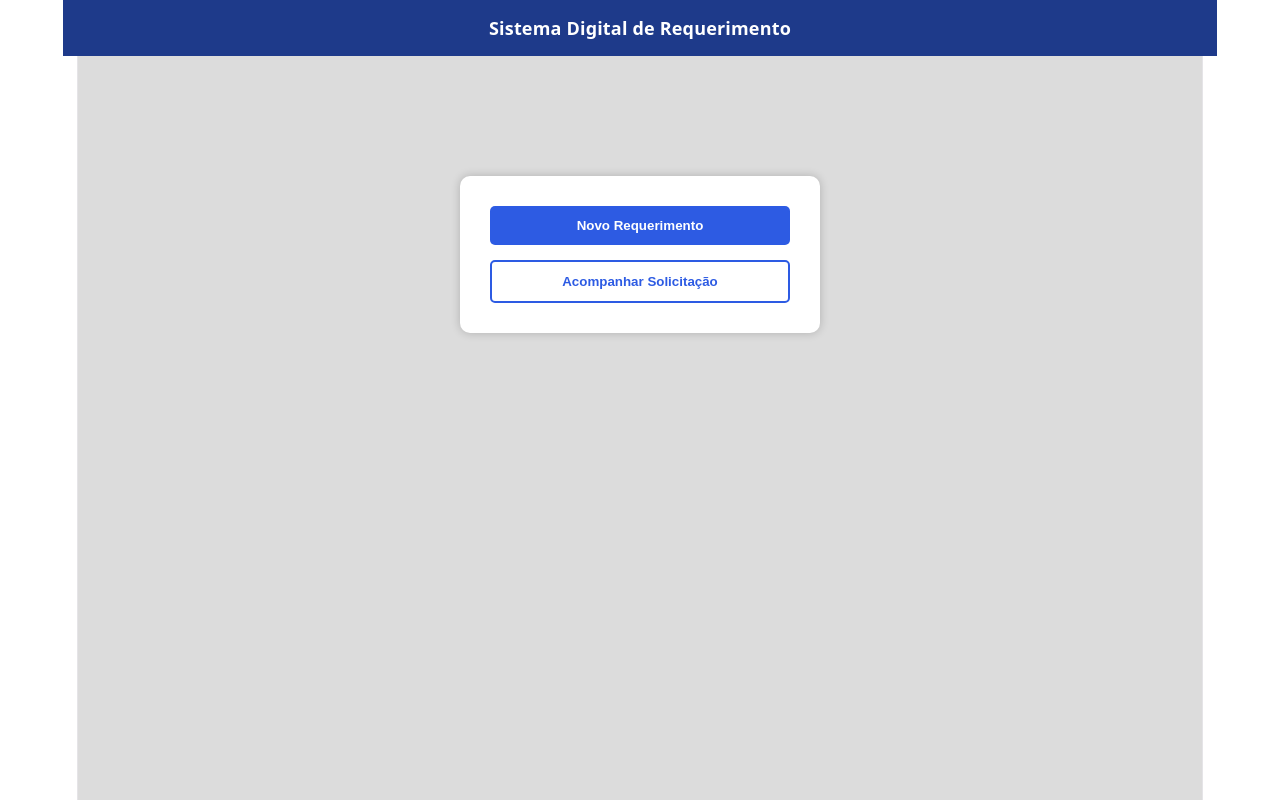
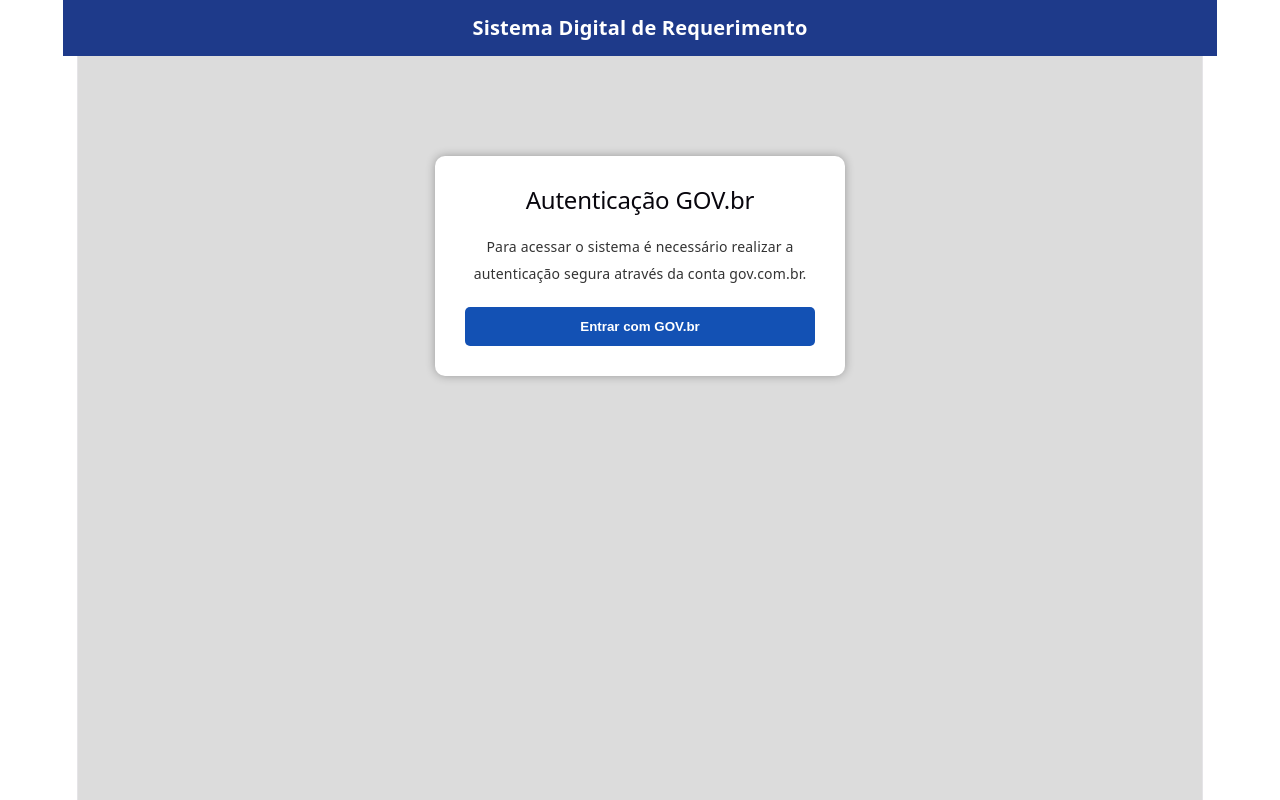
Before and after one commit to rafaelFaleiros/PI1, a React app in the folder frontend/: page / in a window 1280 px wide. Built offline with nearby package versions, Linux system fonts and the light colour scheme; the HTML template or start-up script is replaced by a standard one.

Commit message:
feat: adiciona telas novas e fluxo completo do sistema

```diff
--- a/frontend/src/App.jsx
+++ b/frontend/src/App.jsx
@@ -2,15 +2,49 @@
 import Login from "./pages/Login";
 import NovoRequerimento from "./pages/NovoRequerimento";
 import Home from "./pages/Home";
+import AcompanharSolicitacao from "./pages/AcompanharSolicitacao";
+import SolicitacaoEnviada from "./pages/SolicitacaoEnviada";
+import StatusSolicitacao from "./pages/StatusSolicitacao";
+import NaoEncontrado from "./pages/NaoEncontrado";
 
 function App() {
-  const [pagina, setPagina] = useState("home");
+  const [pagina, setPagina] = useState("login");
 
   return (
     <>
       {pagina === "login" && <Login mudarPagina={setPagina} />}
+
       {pagina === "home" && <Home mudarPagina={setPagina} />}
-      {pagina === "requerimento" && <NovoRequerimento />}
+
+      {pagina === "requerimento" && (
+        <NovoRequerimento mudarPagina={setPagina} />
+      )}
+
+      {pagina === "acompanhar" && (
+        <AcompanharSolicitacao mudarPagina={setPagina} />
+      )}
+
+      {pagina === "sucesso" && (
+        <SolicitacaoEnviada mudarPagina={setPagina} />
+      )}
+
+      {pagina === "statusEmAnalise" && (
+        <StatusSolicitacao
+          status="Em análise"
+          mudarPagina={setPagina}
+        />
+      )}
+
+      {pagina === "statusConcluido" && (
+        <StatusSolicitacao
+          status="Concluído"
+          mudarPagina={setPagina}
+        />
+      )}
+
+      {pagina === "naoEncontrado" && (
+        <NaoEncontrado mudarPagina={setPagina} />
+      )}
     </>
   );
 }
--- /dev/null
+++ b/frontend/src/pages/AcompanharSolicitacao.jsx
@@ -0,0 +1,94 @@
+import { useState } from "react";
+
+function AcompanharSolicitacao({ mudarPagina }) {
+  const [cpf, setCpf] = useState("");
+
+  function buscar() {
+    if (!cpf) {
+      alert("Digite o CPF!");
+      return;
+    }
+
+    if (cpf === "111") {
+      mudarPagina("statusEmAnalise");
+    } else if (cpf === "222") {
+      mudarPagina("statusConcluido");
+    } else {
+      mudarPagina("naoEncontrado");
+    }
+  }
+
+  return (
+    <div style={styles.container}>
+
+      <div style={styles.header}>
+        Sistema Digital de Requerimento
+      </div>
+
+      <div style={styles.card}>
+        <h2>Acompanhar Solicitação</h2>
+
+        <input
+          placeholder="Digite seu CPF"
+          style={styles.input}
+          onChange={(e) => setCpf(e.target.value)}
+        />
+
+        <button style={styles.button} onClick={buscar}>
+          Buscar
+        </button>
+      </div>
+    </div>
+  );
+}
+
+const styles = {
+  container: {
+    height: "100vh",
+    backgroundColor: "#dcdcdc",
+    display: "flex",
+    flexDirection: "column",
+    alignItems: "center",
+  },
+
+  header: {
+    width: "100%",
+    backgroundColor: "#1e3a8a",
+    color: "#fff",
+    padding: "15px",
+    textAlign: "center",
+    fontWeight: "bold",
+  },
+
+  card: {
+    marginTop: "120px",
+    backgroundColor: "#fff",
+    padding: "30px",
+    borderRadius: "10px",
+    width: "100%",
+    maxWidth: "300px",
+    textAlign: "center",
+    boxShadow: "0 0 10px rgba(0,0,0,0.2)",
+  },
+
+  input: {
+    width: "100%",
+    padding: "10px",
+    marginTop: "10px",
+    borderRadius: "5px",
+    border: "1px solid #ccc",
+  },
+
+  button: {
+    width: "100%",
+    marginTop: "20px",
+    padding: "12px",
+    backgroundColor: "#2d5be3",
+    color: "#fff",
+    border: "none",
+    borderRadius: "5px",
+    cursor: "pointer",
+  },
+};
+
+export default AcompanharSolicitacao;
--- a/frontend/src/pages/Home.jsx
+++ b/frontend/src/pages/Home.jsx
@@ -16,7 +16,8 @@
           Novo Requerimento
         </button>
 
-        <button style={styles.secondaryButton}>
+        <button style={styles.secondaryButton}
+        onClick={() => mudarPagina("acompanhar")}>
           Acompanhar Solicitação
         </button>
       </div>
--- a/frontend/src/pages/Login.jsx
+++ b/frontend/src/pages/Login.jsx
@@ -17,7 +17,7 @@
 
         <button
         style={styles.button}
-        onClick={() => mudarPagina("requerimento")}
+        onClick={() => mudarPagina("Home")}
         >
           Entrar com GOV.br
         </button>
--- /dev/null
+++ b/frontend/src/pages/NaoEncontrado.jsx
@@ -0,0 +1,104 @@
+function NaoEncontrado({ mudarPagina }) {
+  return (
+    <div style={styles.container}>
+
+      {/* TOPO */}
+      <div style={styles.header}>
+        Sistema Digital de Requerimento
+      </div>
+
+      {/* CARD */}
+      <div style={styles.card}>
+        <h2 style={styles.title}>Solicitação não encontrada</h2>
+
+        <p style={styles.text}>
+          Não foi possível localizar uma solicitação com o CPF informado.
+        </p>
+
+        <p style={styles.text}>
+          Verifique os dados e tente novamente.
+        </p>
+
+        <button
+          style={styles.primaryButton}
+          onClick={() => mudarPagina("acompanhar")}
+        >
+          Tentar novamente
+        </button>
+
+        <button
+          style={styles.secondaryButton}
+          onClick={() => mudarPagina("home")}
+        >
+          Voltar ao início
+        </button>
+      </div>
+    </div>
+  );
+}
+
+const styles = {
+  container: {
+    height: "100vh",
+    backgroundColor: "#dcdcdc",
+    display: "flex",
+    flexDirection: "column",
+    alignItems: "center",
+  },
+
+  header: {
+    width: "100%",
+    backgroundColor: "#1e3a8a",
+    color: "#fff",
+    padding: "15px",
+    textAlign: "center",
+    fontWeight: "bold",
+  },
+
+  card: {
+    marginTop: "120px",
+    backgroundColor: "#fff",
+    padding: "30px",
+    borderRadius: "10px",
+    width: "100%",
+    maxWidth: "350px",
+    textAlign: "center",
+    boxShadow: "0 0 10px rgba(0,0,0,0.2)",
+  },
+
+  title: {
+    marginBottom: "20px",
+  },
+
+  text: {
+    marginBottom: "10px",
+    fontSize: "14px",
+    color: "#333",
+  },
+
+  primaryButton: {
+    width: "100%",
+    padding: "12px",
+    marginTop: "20px",
+    backgroundColor: "#2d5be3",
+    color: "#fff",
+    border: "none",
+    borderRadius: "5px",
+    cursor: "pointer",
+    fontWeight: "bold",
+  },
+
+  secondaryButton: {
+    width: "100%",
+    padding: "12px",
+    marginTop: "10px",
+    backgroundColor: "#fff",
+    color: "#2d5be3",
+    border: "2px solid #2d5be3",
+    borderRadius: "5px",
+    cursor: "pointer",
+    fontWeight: "bold",
+  },
+};
+
+export default NaoEncontrado;
--- a/frontend/src/pages/NovoRequerimento.jsx
+++ b/frontend/src/pages/NovoRequerimento.jsx
@@ -1,6 +1,6 @@
 import { useState } from "react";
 
-function NovoRequerimento() {
+function NovoRequerimento({ mudarPagina }) {
   const [nome, setNome] = useState("");
   const [cpf, setCpf] = useState("");
   const [email, setEmail] = useState("");
@@ -18,7 +18,7 @@
       return;
     }
 
-    alert("Solicitação enviada!");
+    mudarPagina("Sucesso");
   }
 
   return (
--- /dev/null
+++ b/frontend/src/pages/SolicitacaoEnviada.jsx
@@ -0,0 +1,105 @@
+function SolicitacaoEnviada({ mudarPagina }) {
+  return (
+    <div style={styles.container}>
+
+      {/* TOPO */}
+      <div style={styles.header}>
+        Sistema Digital de Requerimento
+      </div>
+
+      {/* CARD */}
+      <div style={styles.card}>
+        <h2 style={styles.title}>Solicitação enviada!</h2>
+
+        <p style={styles.text}>
+          Sua solicitação foi enviada com sucesso.
+        </p>
+
+        <p style={styles.text}>
+          Você poderá acompanhar o andamento utilizando seu CPF.
+        </p>
+
+        <button
+          style={styles.primaryButton}
+          onClick={() => mudarPagina("home")}
+        >
+          Voltar para o início
+        </button>
+
+        <button
+          style={styles.secondaryButton}
+          onClick={() => mudarPagina("acompanhar")}
+        >
+          Acompanhar Solicitação
+        </button>
+      </div>
+    </div>
+  );
+}
+
+const styles = {
+  container: {
+    height: "100vh",
+    backgroundColor: "#dcdcdc",
+    display: "flex",
+    flexDirection: "column",
+    alignItems: "center",
+  },
+
+  header: {
+    width: "100%",
+    backgroundColor: "#1e3a8a",
+    color: "#fff",
+    padding: "15px",
+    textAlign: "center",
+    fontSize: "20px",
+    fontWeight: "bold",
+  },
+
+  card: {
+    marginTop: "120px",
+    backgroundColor: "#fff",
+    padding: "30px",
+    borderRadius: "10px",
+    width: "100%",
+    maxWidth: "350px",
+    textAlign: "center",
+    boxShadow: "0 0 10px rgba(0,0,0,0.2)",
+  },
+
+  title: {
+    marginBottom: "20px",
+  },
+
+  text: {
+    marginBottom: "10px",
+    fontSize: "14px",
+    color: "#333",
+  },
+
+  primaryButton: {
+    width: "100%",
+    padding: "12px",
+    marginTop: "20px",
+    backgroundColor: "#2d5be3",
+    color: "#fff",
+    border: "none",
+    borderRadius: "5px",
+    cursor: "pointer",
+    fontWeight: "bold",
+  },
+
+  secondaryButton: {
+    width: "100%",
+    padding: "12px",
+    marginTop: "10px",
+    backgroundColor: "#fff",
+    color: "#2d5be3",
+    border: "2px solid #2d5be3",
+    borderRadius: "5px",
+    cursor: "pointer",
+    fontWeight: "bold",
+  },
+};
+
+export default SolicitacaoEnviada;
--- /dev/null
+++ b/frontend/src/pages/StatusSolicitacao.jsx
@@ -0,0 +1,102 @@
+function StatusSolicitacao({ status, mudarPagina }) {
+  return (
+    <div style={styles.container}>
+
+      <div style={styles.header}>
+        Sistema Digital de Requerimento
+      </div>
+
+      <div style={styles.card}>
+        <h2>Status da Solicitação</h2>
+
+        <p style={styles.label}>Situação:</p>
+
+        <div style={styles.statusBox}>
+          {status}
+        </div>
+
+        <button
+          style={styles.primaryButton}
+          onClick={() => mudarPagina("home")}
+        >
+          Voltar ao início
+        </button>
+
+        <button
+          style={styles.secondaryButton}
+          onClick={() => mudarPagina("acompanhar")}
+        >
+          Nova busca
+        </button>
+      </div>
+    </div>
+  );
+}
+
+const styles = {
+  container: {
+    height: "100vh",
+    backgroundColor: "#dcdcdc",
+    display: "flex",
+    flexDirection: "column",
+    alignItems: "center",
+  },
+
+  header: {
+    width: "100%",
+    backgroundColor: "#1e3a8a",
+    color: "#fff",
+    padding: "15px",
+    textAlign: "center",
+    fontWeight: "bold",
+  },
+
+  card: {
+    marginTop: "120px",
+    backgroundColor: "#fff",
+    padding: "30px",
+    borderRadius: "10px",
+    width: "100%",
+    maxWidth: "350px",
+    textAlign: "center",
+    boxShadow: "0 0 10px rgba(0,0,0,0.2)",
+  },
+
+  label: {
+    marginTop: "20px",
+    marginBottom: "10px",
+    fontSize: "14px",
+  },
+
+  statusBox: {
+    padding: "15px",
+    backgroundColor: "#e5e7eb",
+    borderRadius: "5px",
+    fontWeight: "bold",
+    marginBottom: "20px",
+  },
+
+  primaryButton: {
+    width: "100%",
+    padding: "12px",
+    marginTop: "10px",
+    backgroundColor: "#2d5be3",
+    color: "#fff",
+    border: "none",
+    borderRadius: "5px",
+    cursor: "pointer",
+  },
+
+  secondaryButton: {
+    width: "100%",
+    padding: "12px",
+    marginTop: "10px",
+    backgroundColor: "#fff",
+    color: "#2d5be3",
+    border: "2px solid #2d5be3",
+    borderRadius: "5px",
+    cursor: "pointer",
+  },
+};
+
+export default StatusSolicitacao;
```
